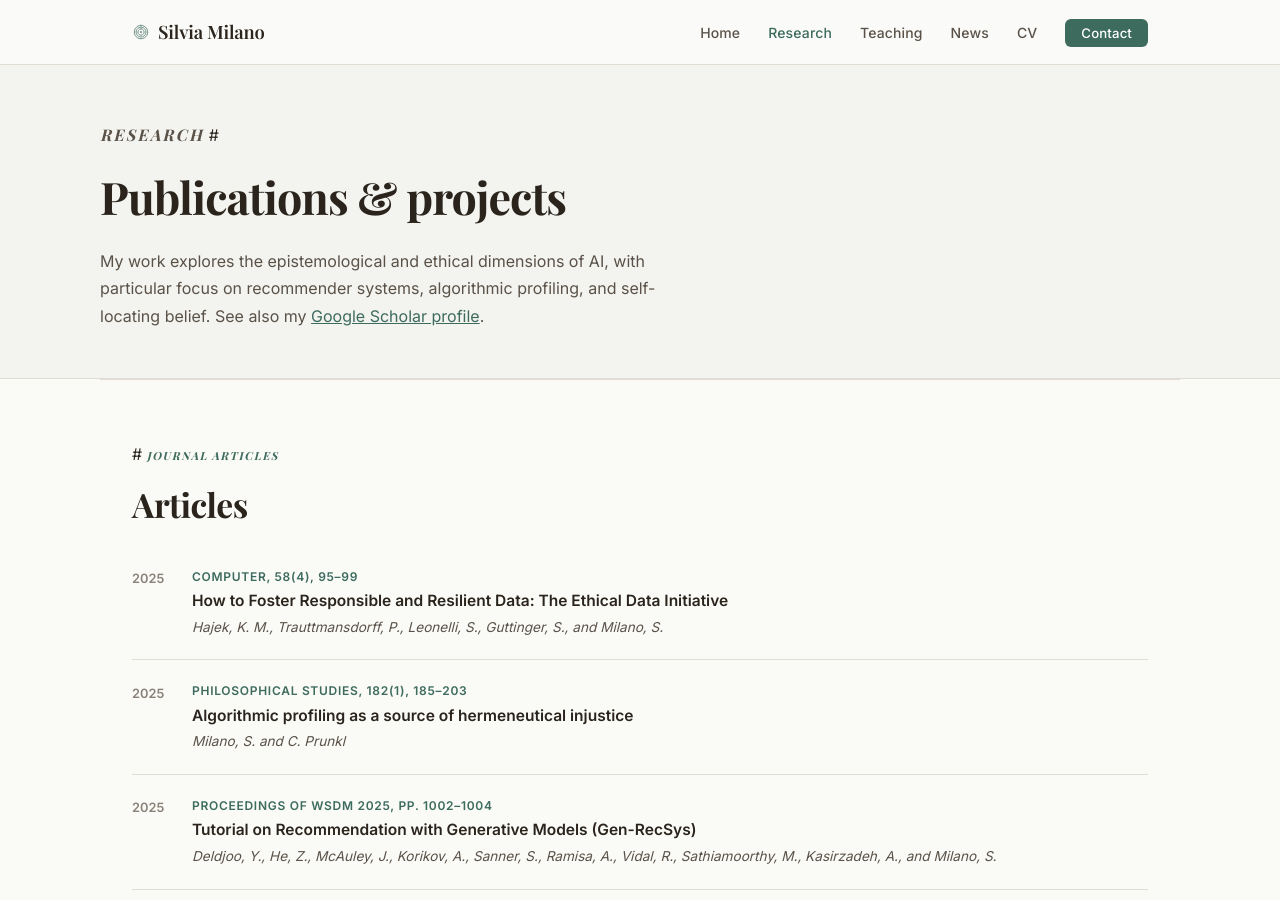
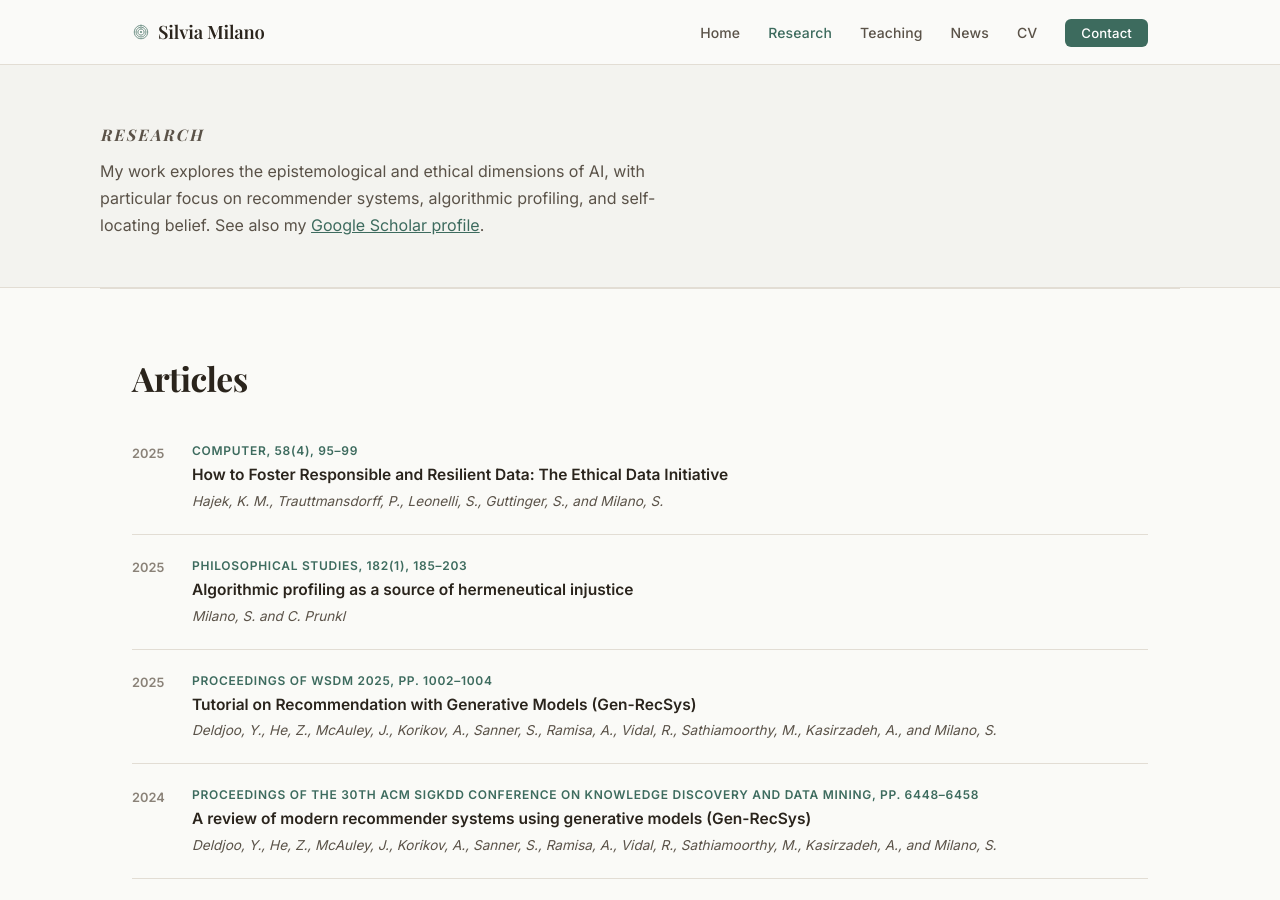
Before and after one commit to capt-c/silvia-milano-website, a Jekyll site: the page built from silvia-milano-site/research.html, in a window 1280 px wide and 900 px high. Built offline with Jekyll 4.4.1, drawn with Linux system fonts in a browser that asks for light colours; some web fonts are replaced; some of the changed text lies outside the part shown.

Commit message:
Update research.html

```diff
--- a/silvia-milano-site/research.html
+++ b/silvia-milano-site/research.html
@@ -9,14 +9,14 @@ description: "Publications, book chapters, reports, and ongoing research by Silv
   <div class="page-header">
     <div class="page-header-inner">
       <p class="section-label">Research</p>
- #     <h1>Publications &amp; projects</h1>
+ <!--     <h1>Publications &amp; projects</h1> -->
       <p>My work explores the epistemological and ethical dimensions of AI, with particular focus on recommender systems, algorithmic profiling, and self-locating belief. See also my <a href="{{ site.data.about.scholar_url }}" target="_blank">Google Scholar profile</a>.</p>
     </div>
   </div>
 
   <!-- ── Articles ── -->
   <section class="section">
-#    <p class="section-label">Journal articles</p>
+<!--    <p class="section-label">Journal articles</p> -->
     <h2 class="section-title">Articles</h2>
     <ul class="pub-list">
       {% for pub in site.data.publications.articles %}
@@ -39,7 +39,7 @@ description: "Publications, book chapters, reports, and ongoing research by Silv
 
   <!-- ── Book chapters ── -->
   <section class="section">
-#    <p class="section-label">Contributions</p>
+<!--    <p class="section-label">Contributions</p>  -->
     <h2 class="section-title">Book chapters</h2>
     <ul class="pub-list">
       {% for pub in site.data.publications.book_chapters %}
@@ -59,7 +59,7 @@ description: "Publications, book chapters, reports, and ongoing research by Silv
 
   <!-- ── Reports & other ── -->
   <section class="section">
-#    <p class="section-label">Reports &amp; other writing</p>
+<!--    <p class="section-label">Reports &amp; other writing</p>  -->
     <h2 class="section-title">Policy &amp; public work</h2>
     <ul class="pub-list">
       {% for pub in site.data.publications.reports %}
@@ -79,7 +79,7 @@ description: "Publications, book chapters, reports, and ongoing research by Silv
 
   <!-- ── In progress ── -->
   <section class="section">
-#    <p class="section-label">Work in progress</p>
+<!--    <p class="section-label">Work in progress</p>  -->
     <h2 class="section-title">Under review &amp; in preparation</h2>
     <ul class="pub-list">
       {% for pub in site.data.publications.in_progress %}
```
